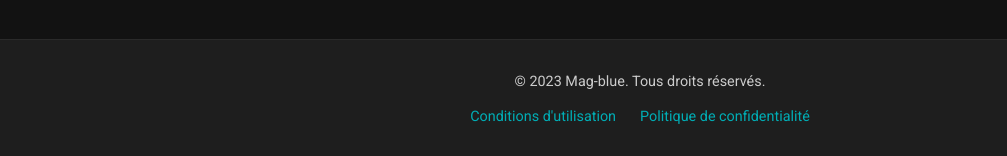
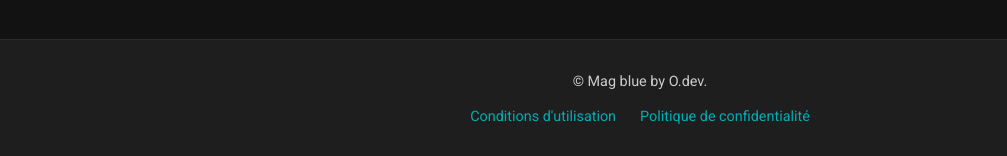
Before and after one commit to Chadro14/Mag-blue, a plain HTML site: page index.html in a window 1280 px wide. Shown: the part 2173-2329 px from the top of the page, without its empty margins (0-1007 px from the left). Drawn offline with Linux system fonts and the light colour scheme.

Commit message:
Update index.html

```diff
--- a/index.html
+++ b/index.html
@@ -97,7 +97,7 @@
     </main>
 
     <footer class="main-footer">
-        <p>&copy; 2023 Mag-blue. Tous droits réservés.</p>
+        <p>&copy; Mag blue by O.dev.</p>
         <div class="footer-links">
             <a href="#">Conditions d'utilisation</a>
             <a href="#">Politique de confidentialité</a>
```
